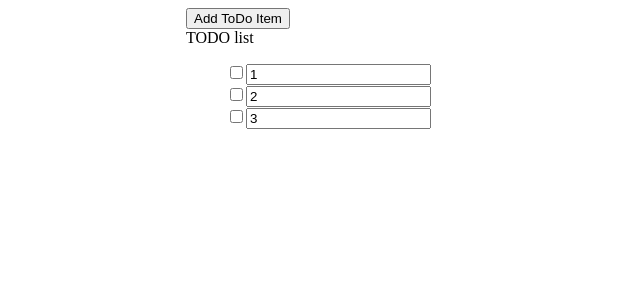
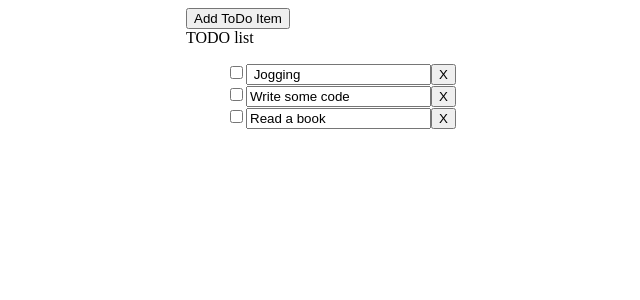
Before and after one commit to DaranDachte/ToDoList, a React (Vite) app: page / in a window 1280 px wide. Shown: the top 300 px of the page, without its empty margins (62-702 px from the left). Built offline with nearby package versions, Linux system fonts and the light colour scheme.

Commit message:
delete button and add function were added

```diff
--- a/package.json
+++ b/package.json
@@ -11,6 +11,8 @@
   },
   "dependencies": {
     "@vitejs/plugin-react": "^4.0.4",
+    "axios": "^1.4.0",
+    "axios-mock-adapter": "^1.21.5",
     "react": "^18.2.0",
     "react-dom": "^18.2.0",
     "vite-plugin-svgr": "^3.2.0"
--- a/src/Components/Button/Button.tsx
+++ b/src/Components/Button/Button.tsx
@@ -1,7 +1,12 @@
 import style from "./style.module.scss";
 
-const Button = () => {
-  return <button>Add ToDo Item</button>;
+interface ButtonProps {
+  onClick: () => void;
+}
+
+const Button = (props: ButtonProps) => {
+  const { onClick } = props;
+  return <button onClick={onClick}>Add ToDo Item</button>;
 };
 
 export default Button;
--- a/src/Components/Container/Container.tsx
+++ b/src/Components/Container/Container.tsx
@@ -1,13 +1,31 @@
 import Button from "../Button/Button";
 import List from "../List/List";
 import style from "./style.module.scss";
+import { useState } from "react";
+import { makeid } from "../../Helpers/makeId";
+import type { ToDoItems } from "../../models/todoItem";
 
 const Container = () => {
+  const [items, setItems] = useState<ToDoItems>([
+    { done: false, name: " Jogging", id: makeid(4) },
+    { done: false, name: "Write some code", id: makeid(4) },
+    { done: false, name: "Read a book", id: makeid(4) },
+  ]);
+
+  const addItem = () => {
+    setItems(
+      items.concat({ done: false, name: "Visit night club", id: makeid(4) })
+    );
+  };
+  const deleteItem = (id: string) => {
+    setItems(items.filter((item) => item.id !== id));
+  };
+
   return (
     <div className={style.container}>
       <div>
-        <Button />
-        <List />
+        <Button onClick={() => addItem()} />
+        <List items={items} deleteItem={deleteItem} />
       </div>
     </div>
   );
--- a/src/Components/List/List.tsx
+++ b/src/Components/List/List.tsx
@@ -1,24 +1,24 @@
 import style from "./style.module.scss";
 import Row from "./Row/Row";
+import type { ToDoItem } from "../Container/Container";
+import { makeid } from "../../Helpers/makeId";
 
-export type ToDoItem = {
-  done: boolean;
-  name: string;
-};
+interface ListProps {
+  items: ToDoItem[];
+  deleteItem: (id: string) => void;
+}
 
-const List = () => {
-  const items: ToDoItem[] = [
-    { done: false, name: "1" },
-    { done: false, name: "2" },
-    { done: false, name: "3" },
-  ];
+const List = (props: ListProps) => {
+  const { items, deleteItem } = props;
+
   return (
     <>
       <div> TODO list </div>
       <div>
         <ul>
           {items.map((item) => (
-            <Row key={item.name} {...item} />
+            <Row key={makeid(8)} {...item} deleteItem={deleteItem} />
+
             // Row  key = item.name  name=name done=done (раскрытый item)
             // Row key=item.name  item=item
           ))}
--- a/src/Components/List/Row/Row.tsx
+++ b/src/Components/List/Row/Row.tsx
@@ -1,7 +1,19 @@
 import style from "./style.module.scss";
-import { ToDoItem } from "../List";
+import { ToDoItem } from "../../Container/Container";
 
-const Row: React.FunctionComponent<ToDoItem> = ({ done, name }) => {
+interface RowProps {
+  done: boolean;
+  name: string;
+  deleteItem: (id: string) => void;
+  id: string;
+}
+
+const Row: React.FunctionComponent<RowProps> = ({
+  done,
+  name,
+  deleteItem,
+  id,
+}) => {
   // const Row: React.FunctionComponent<ToDoItem> = ({ item: {done, name} }) => {
   return (
     <div className={style.row}>
@@ -10,6 +22,7 @@ const Row: React.FunctionComponent<ToDoItem> = ({ done, name }) => {
           <input defaultChecked={done} type="checkbox"></input>
         </label>
         <input defaultValue={name} type="text"></input>
+        <button onClick={() => deleteItem(id)}>X</button>
       </li>
     </div>
   );
--- /dev/null
+++ b/src/Helpers/makeId.ts
@@ -0,0 +1,13 @@
+export function makeid(length: number) {
+  let result = "";
+  const characters =
+    "ABCDEFGHIJKLMNOPQRSTUVWXYZabcdefghijklmnopqrstuvwxyz0123456789";
+  const charactersLength = characters.length;
+  let counter = 0;
+  while (counter < length) {
+    result += characters.charAt(Math.floor(Math.random() * charactersLength));
+    counter += 1;
+  }
+
+  return result;
+}
--- /dev/null
+++ b/src/models/todoItem.ts
@@ -0,0 +1,5 @@
+export type ToDoItem = {
+  done: boolean;
+  name: string;
+  id: string;
+};
```
Also changed, not shown: 1 other file (tests, documents, lock files or other folders).
